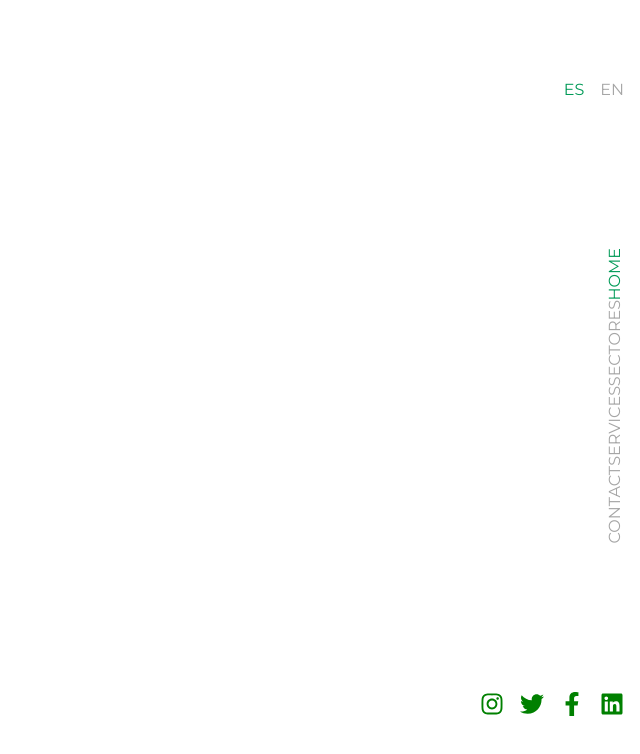
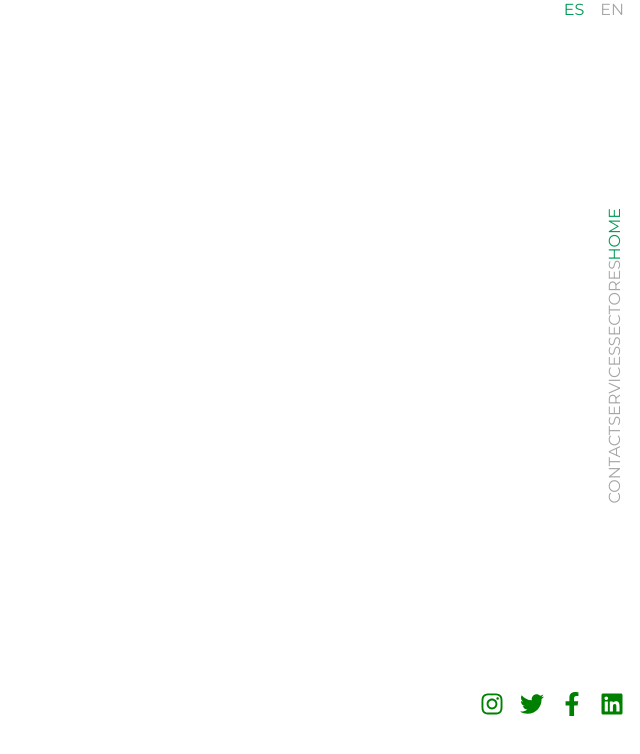
Before and after one commit to ogiovannilima/house-fs, a React (Vite) app: page / in a window 1280 px wide. Shown: the top 754 px of the page, without its empty margins (640-1280 px from the left). Built offline with nearby package versions, Linux system fonts and the light colour scheme.

Commit message:
add a lot padding etst

```diff
--- a/src/pages/Home/styles.ts
+++ b/src/pages/Home/styles.ts
@@ -3,7 +3,7 @@ import styled from "styled-components";
 export const Container = styled.div`
   width: 100vw;
   height: 100vh;
-  padding: 5rem 1rem;
+  padding: 0 1rem 5rem 1rem;
 `;
 
 export const Content = styled.div`
```
